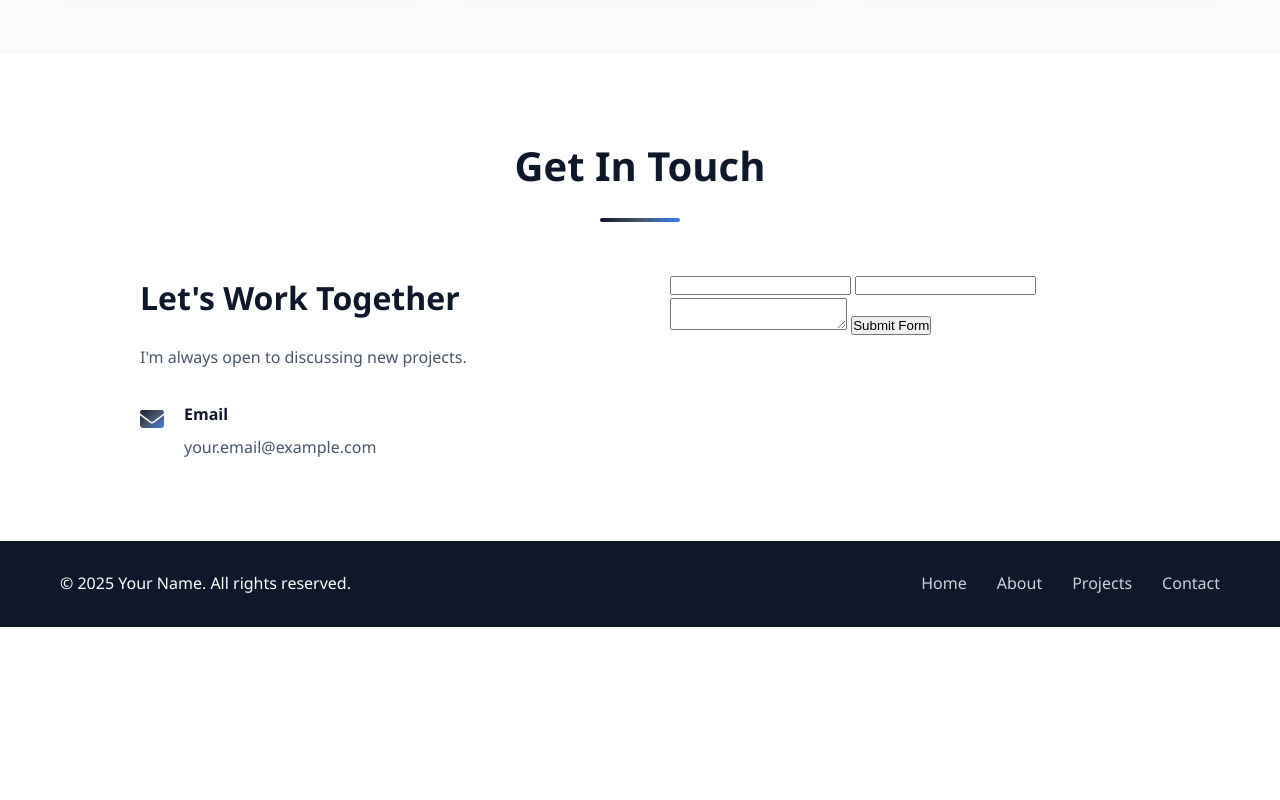
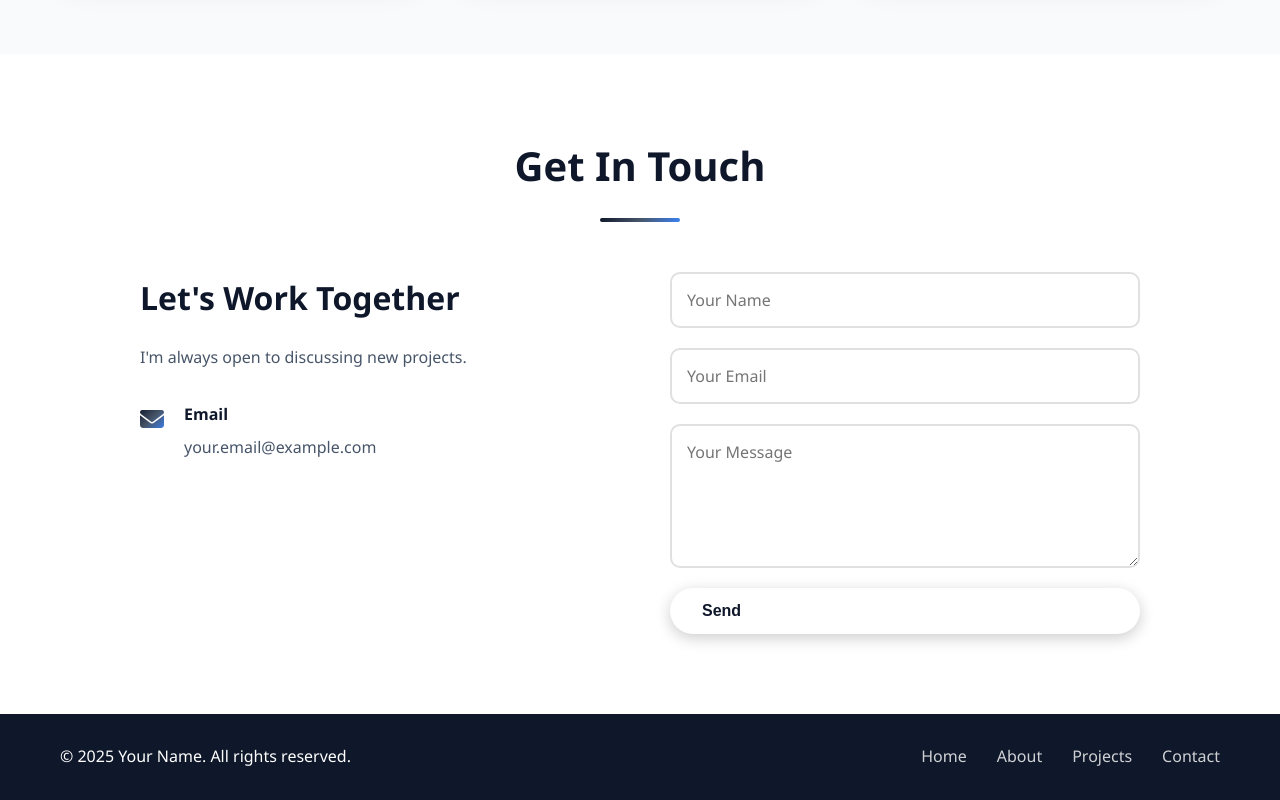
Before and after one commit to Laszlo-Balazs/Portfolio, a plain HTML site: page index.html in a window 1280 px wide. Shown: the part 4437-5237 px from the top of the page. Before the commit the page ends 5064 px from the top, so only its background shows below. Drawn offline with Linux system fonts and the light colour scheme.

Commit message:
reworked contact form to include 'name', 'email', 'subject', and 'message' fields with proper 'name' attributes for form submission.2nd testing of email contact form using Web3Forms API.

```diff
--- a/index.html
+++ b/index.html
@@ -191,12 +191,12 @@
                     </div>
                     <button type="submit" class="btn btn-primary">Send</button>
                 </form> -->
-                <form action="https://api.web3forms.com/submit" method="POST">
+                <form class="contact-form" id="contactForm" action="https://api.web3forms.com/submit" method="POST">
                     <input type="hidden" name="access_key" value="f7c96011-d84a-4f1c-bd0e-ff7231159900">
-                    <input type="text" name="name" required>
-                    <input type="email" name="email" required>
-                    <textarea name="message" required></textarea>
-                    <button type="submit">Submit Form</button>
+                    <input type="text" id="name" name="name" placeholder="Your Name" required>
+                    <input type="email" id="email" name="email" placeholder="Your Email" required>
+                    <textarea id="message" name="message" rows="5" placeholder="Your Message" required></textarea>
+                    <button type="submit" class="btn btn-primary">Send</button>
                 </form>
             </div>
         </div>
```
